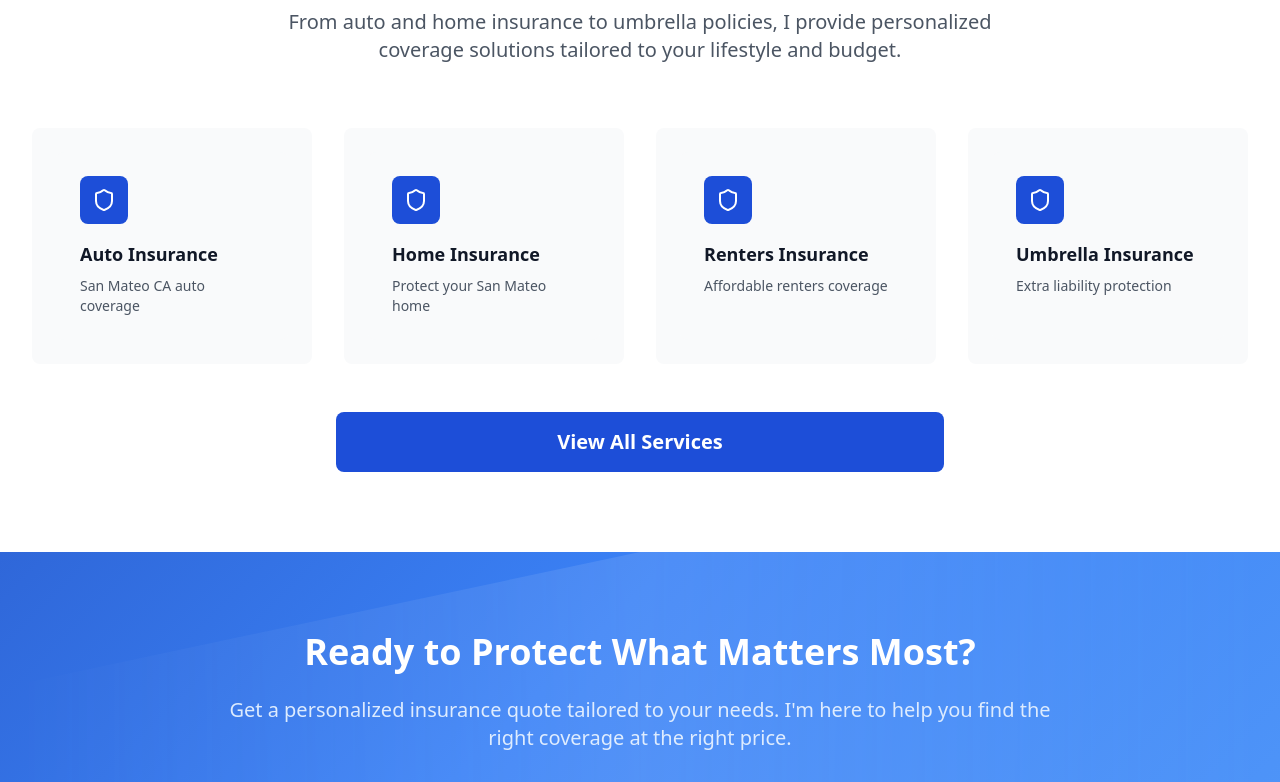
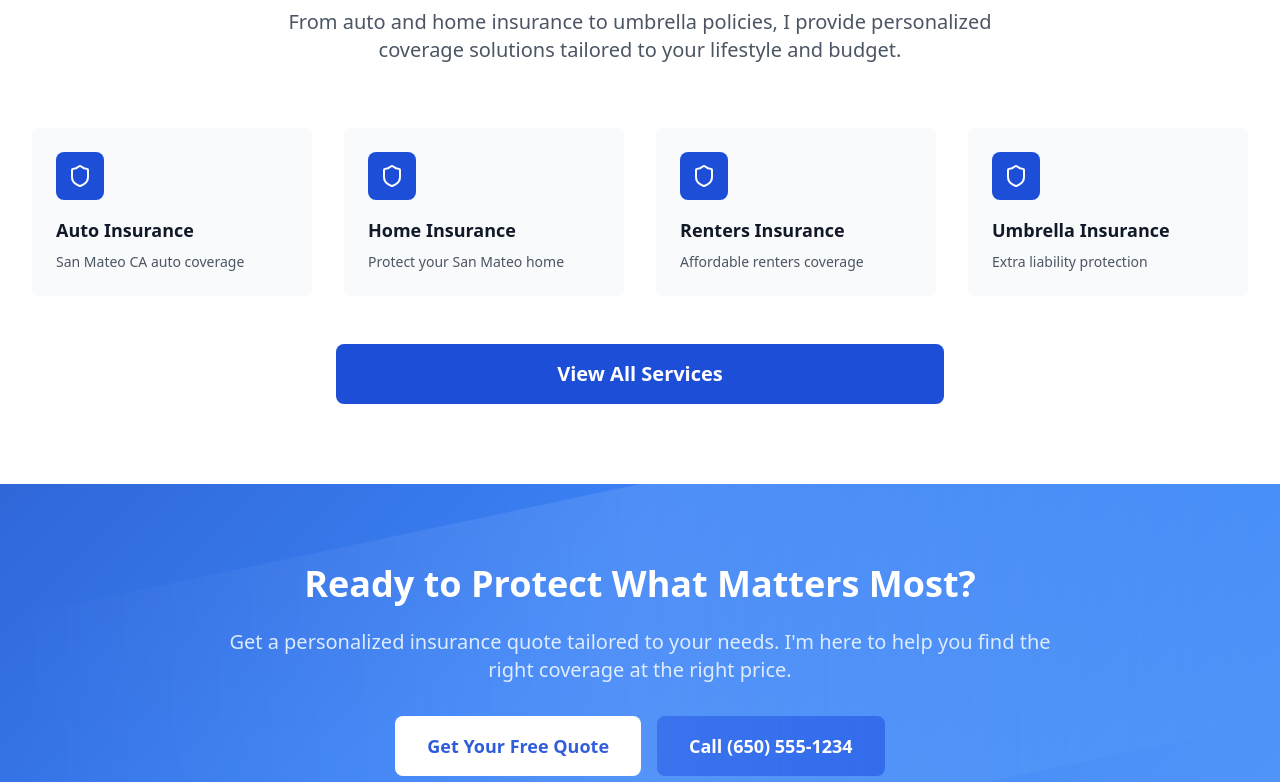
Before and after one commit to alexalfadel/insuranceagentsample, a React (Vite) app: page / in a window 1280 px wide. Shown: the part 1340-2122 px from the top of the page. Built offline with nearby package versions, Linux system fonts and the light colour scheme.

Commit message:
Fix AnimatedSection prop spreading causing icon distortion

```diff
--- a/src/components/AnimatedSection.tsx
+++ b/src/components/AnimatedSection.tsx
@@ -58,7 +58,6 @@ const AnimatedSection: React.FC<AnimatedSectionProps> = ({
         delay,
         ease: [0.25, 0.46, 0.45, 0.94]
       }}
-      {...(typeof children === 'object' && 'props' in children ? children.props : {})}
     >
       {children}
     </motion.div>
```
